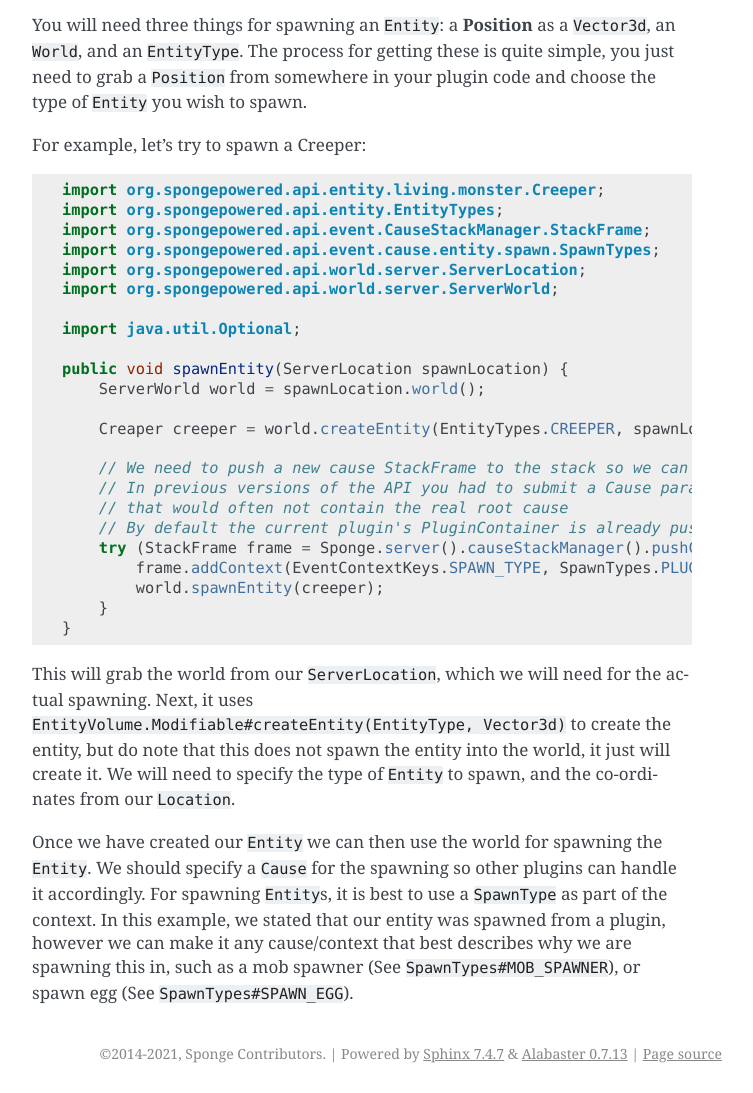
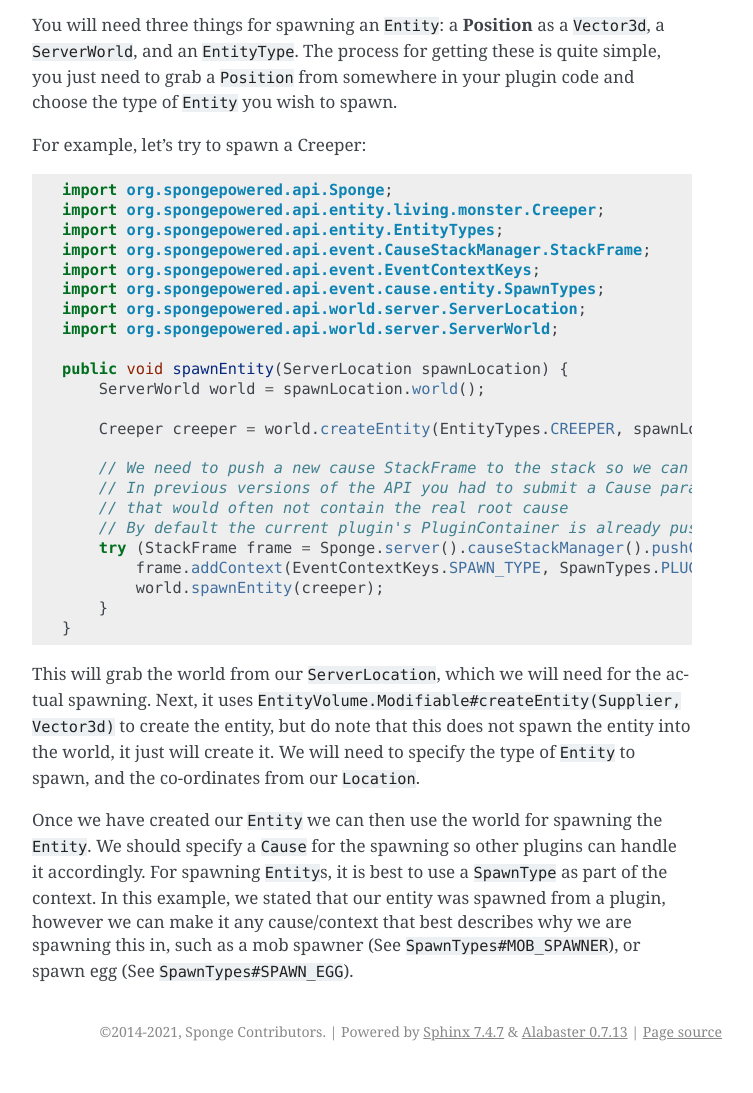
Before and after one commit to SpongePowered/SpongeDocs, a Sphinx documentation site: the page built from source/plugin/entities/spawning.rst, in a window 1280 px wide, cut to the strip 200-1293 px from the top of the page. Shown: the whole strip, without its empty margins (388-1141 px from the left). Built offline with Sphinx 7.4.7, drawn with Linux system fonts in a browser that asks for light colours; cross-references to code outside the pages are shown as plain code; after the commit the page ends 1271 px from its top, so only the background shows below that.

Commit message:
docs(entities): fix spawning example for API 8
Signed-off-by: Gabriel Harris-Rouquette <gabizou@me.com>

```diff
--- a/source/plugin/entities/spawning.rst
+++ b/source/plugin/entities/spawning.rst
@@ -3,16 +3,17 @@ Spawning an Entity
 ==================
 
 .. javadoc-import::
-    com.flowpowered.math.vector.Vector3d
+    java.util.function.Supplier
+    org.spongepowered.math.vector.Vector3d
     org.spongepowered.api.entity.Entity
     org.spongepowered.api.entity.EntityType
-    org.spongepowered.api.event.cause.entity.spawn.SpawnType
-    org.spongepowered.api.event.cause.entity.spawn.SpawnTypes
+    org.spongepowered.api.event.cause.entity.SpawnType
+    org.spongepowered.api.event.cause.entity.SpawnTypes
     org.spongepowered.api.world.server.ServerLocation
     org.spongepowered.api.world.server.ServerWorld
     org.spongepowered.api.world.volume.entity.EntityVolume.Modifiable
 
-You will need three things for spawning an :javadoc:`Entity`: a **Position** as a ``Vector3d``, an :javadoc:`World`, and an
+You will need three things for spawning an :javadoc:`Entity`: a **Position** as a ``Vector3d``, a :javadoc:`ServerWorld`, and an
 :javadoc:`EntityType`. The process for getting these is quite simple, you just need to grab a ``Position`` from
 somewhere in your plugin code and choose the type of ``Entity`` you wish to spawn.
 
@@ -20,19 +21,19 @@ For example, let's try to spawn a Creeper:
 
 .. code-block:: java
 
+    import org.spongepowered.api.Sponge;
     import org.spongepowered.api.entity.living.monster.Creeper;
     import org.spongepowered.api.entity.EntityTypes;
     import org.spongepowered.api.event.CauseStackManager.StackFrame;
-    import org.spongepowered.api.event.cause.entity.spawn.SpawnTypes;
+    import org.spongepowered.api.event.EventContextKeys;
+    import org.spongepowered.api.event.cause.entity.SpawnTypes;
     import org.spongepowered.api.world.server.ServerLocation;
     import org.spongepowered.api.world.server.ServerWorld;
-
-    import java.util.Optional;
 
     public void spawnEntity(ServerLocation spawnLocation) {
         ServerWorld world = spawnLocation.world();
 
-        Creaper creeper = world.createEntity(EntityTypes.CREEPER, spawnLocation.getPosition());
+        Creeper creeper = world.createEntity(EntityTypes.CREEPER, spawnLocation.position());
 
         // We need to push a new cause StackFrame to the stack so we can add our own causes
         // In previous versions of the API you had to submit a Cause parameter
@@ -45,7 +46,7 @@ For example, let's try to spawn a Creeper:
     }
 
 This will grab the world from our ``ServerLocation``, which we will need for the actual spawning. Next, it uses
-:javadoc:`EntityVolume.Modifiable#createEntity(EntityType, Vector3d)` to create the entity, but do note that this does not
+:javadoc:`EntityVolume.Modifiable#createEntity(Supplier, Vector3d)` to create the entity, but do note that this does not
 spawn the entity into the world, it just will create it. We will need to specify the type of ``Entity`` to spawn, and
 the co-ordinates from our ``Location``.
 
```
